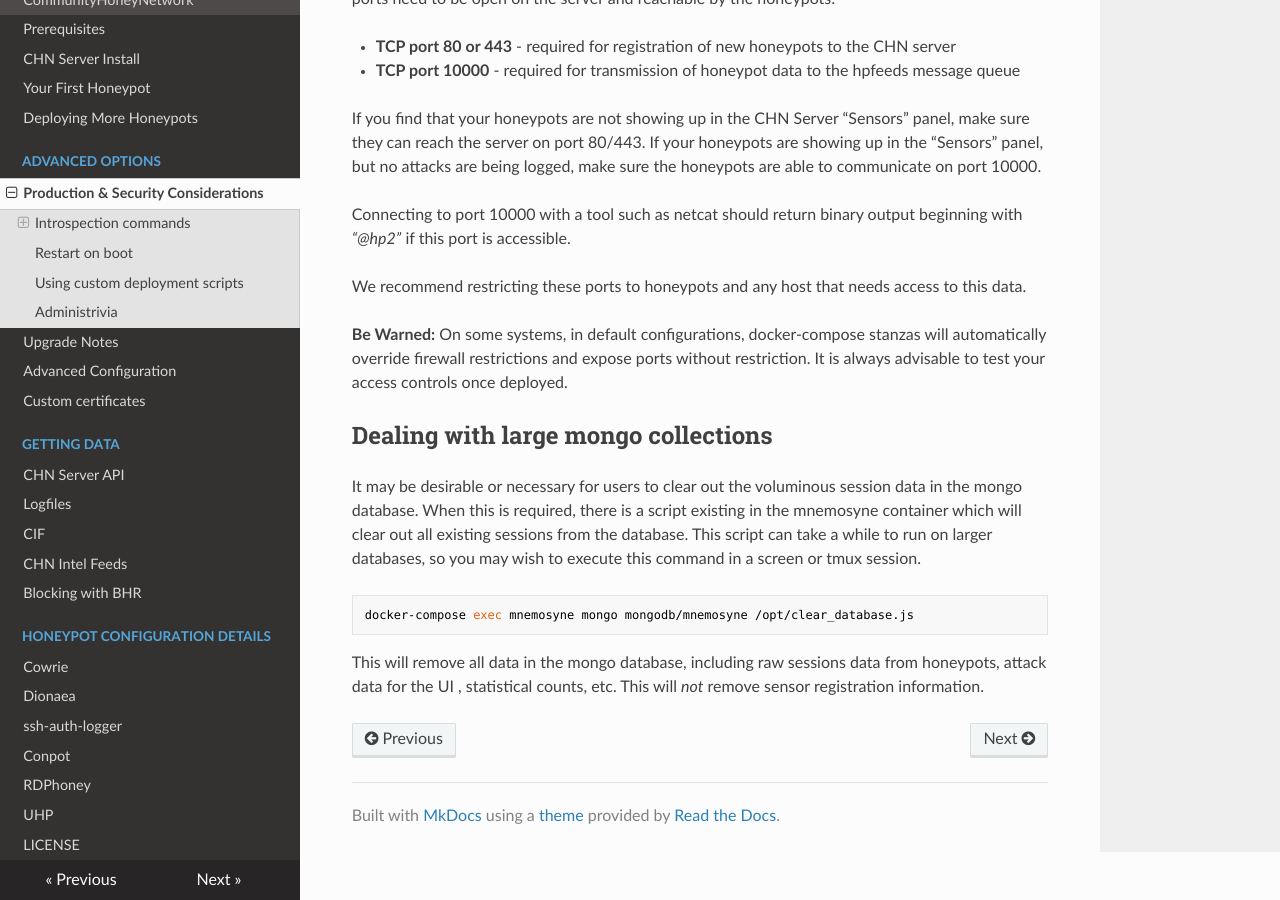
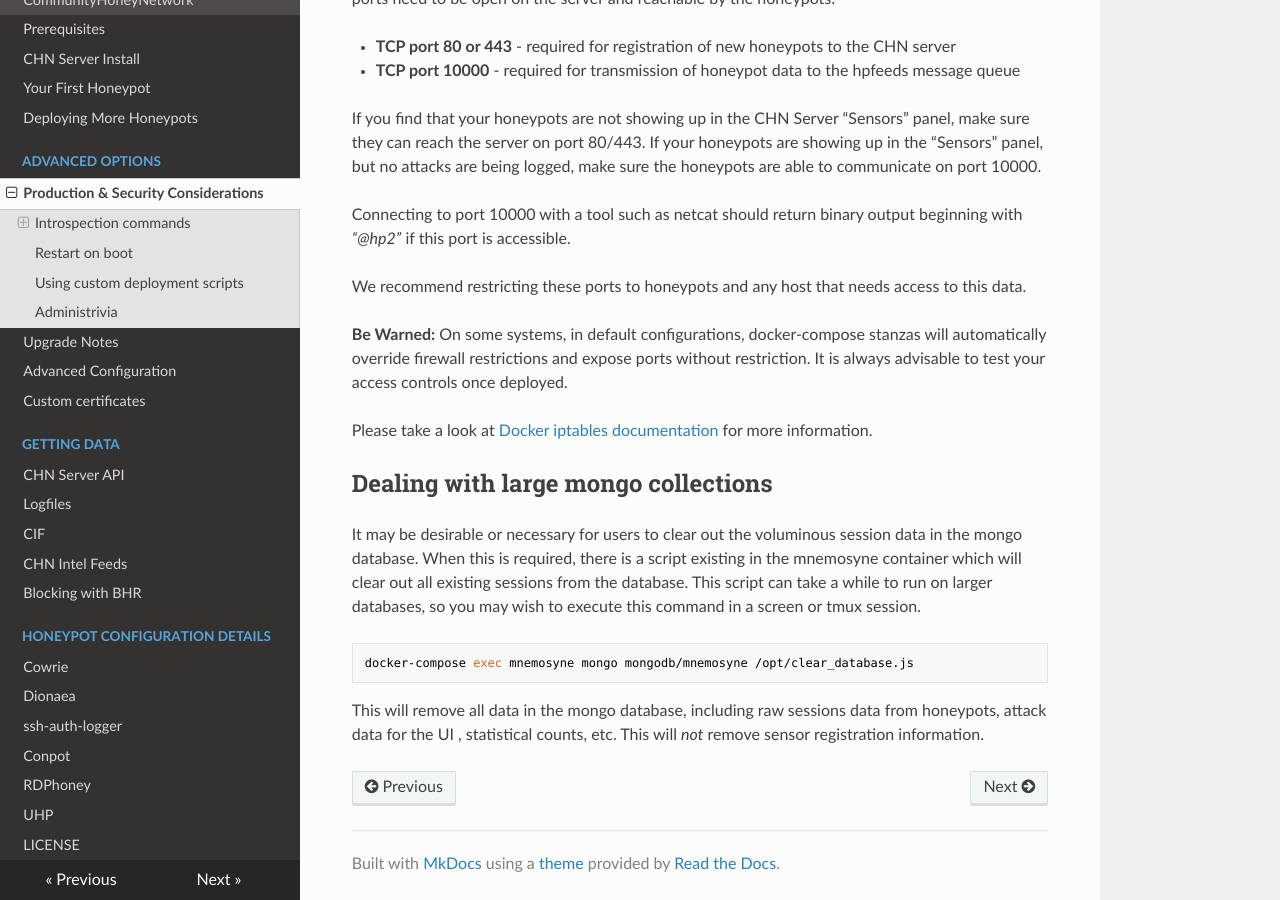
Before and after one commit to CommunityHoneyNetwork/chn-docs, an MkDocs documentation site: the page built from docs/prod_security.md, in a window 1280 px wide and 900 px high, scrolled down 4655 px. Built offline with MkDocs 1.6.1, drawn with Linux system fonts in a browser that asks for light colours; nearby versions of some CDN libraries; old or Windows-style settings are respelled for this version of MkDocs.

Commit message:
Add link to Docker iptables docs
Signed-off-by: Jesse Bowling <jesse.bowling@duke.edu>

```diff
--- a/docs/prod_security.md
+++ b/docs/prod_security.md
@@ -242,6 +242,8 @@ We recommend restricting these ports to honeypots and any host that needs access
  firewall restrictions and expose ports without restriction. It is always advisable to test your access controls once
   deployed.
 
+Please take a look at [Docker iptables documentation](https://docs.docker.com/network/iptables/) for more information.
+
 ## Dealing with large mongo collections
 
 It may be desirable or necessary for users to clear out the voluminous session data in the mongo database. When this
```
